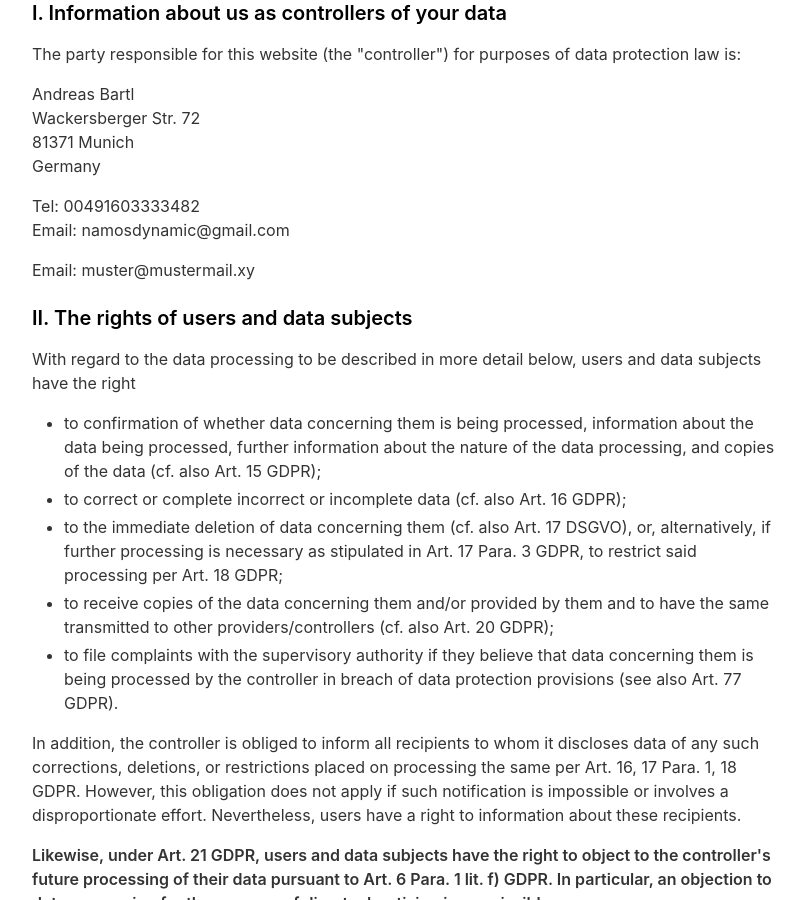
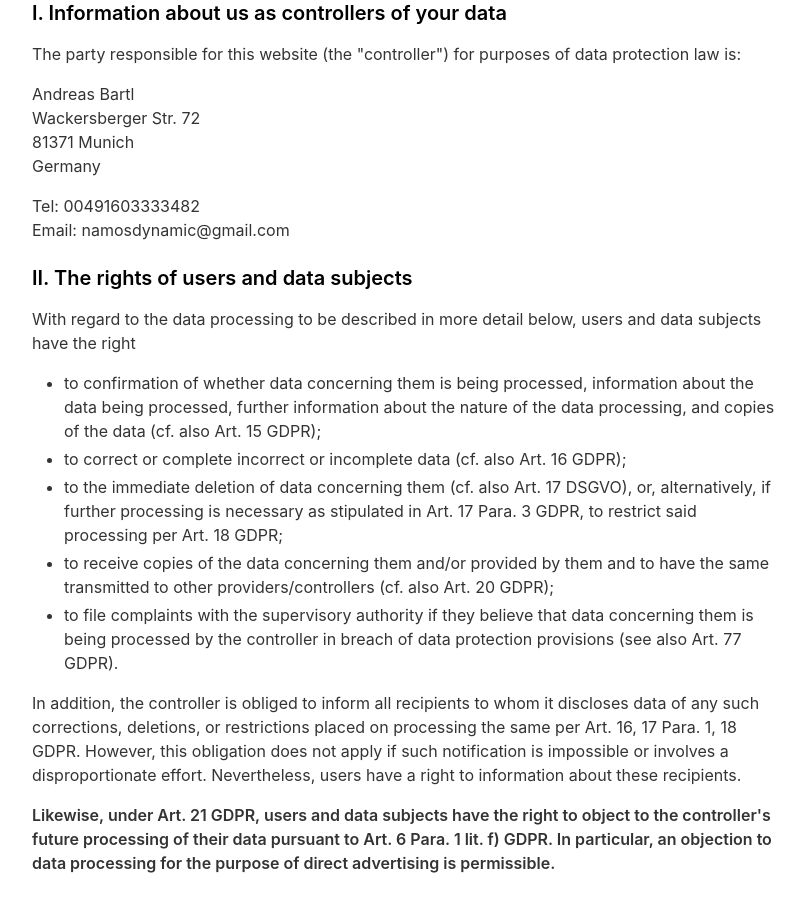
Before and after one commit to nomasdynamics/RPMmtr, a Jekyll site: the page built from _pages/privacy.html, in a window 1280 px wide and 900 px high, scrolled down 718 px. Shown: the whole window, without its empty margins (233-1038 px from the left). Built offline with Jekyll 4.4.1, drawn with Linux system fonts in a browser that asks for light colours; nearby versions of some CDN libraries.

Commit message:
Update privacy.html

```diff
--- a/_pages/privacy.html
+++ b/_pages/privacy.html
@@ -18,7 +18,6 @@ Wackersberger Str. 72  <br>
 Germany  </p> <p>
 Tel: 00491603333482  <br>
 Email: namosdynamic@gmail.com  </p>
-        Email: muster@mustermail.xy</span></p>
         <h3>II. The rights of users and data subjects</h3>
         <p>With regard to the data processing to be described in more detail below, users and data subjects have the right</p>
         <ul type="disc">
```
